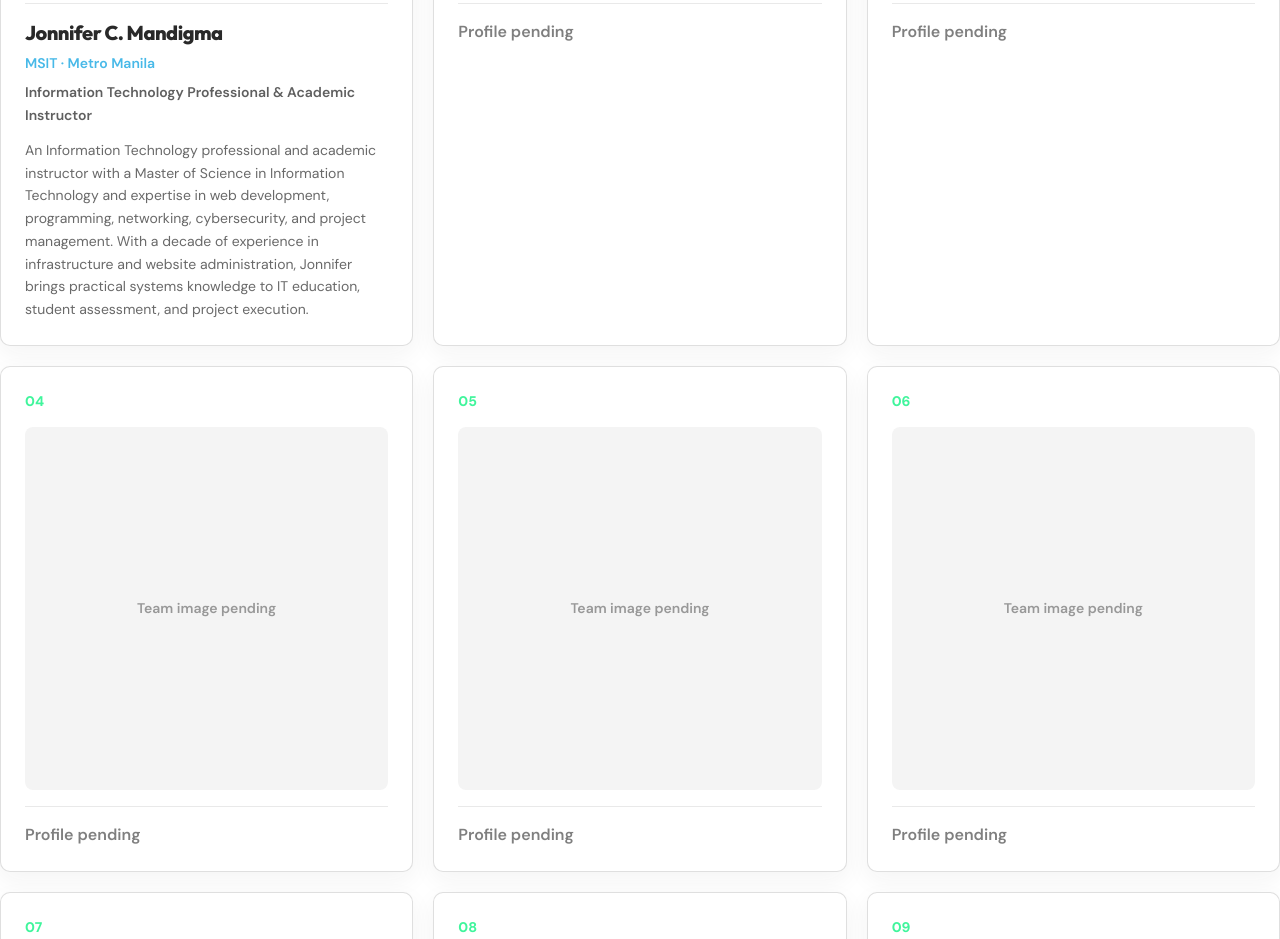
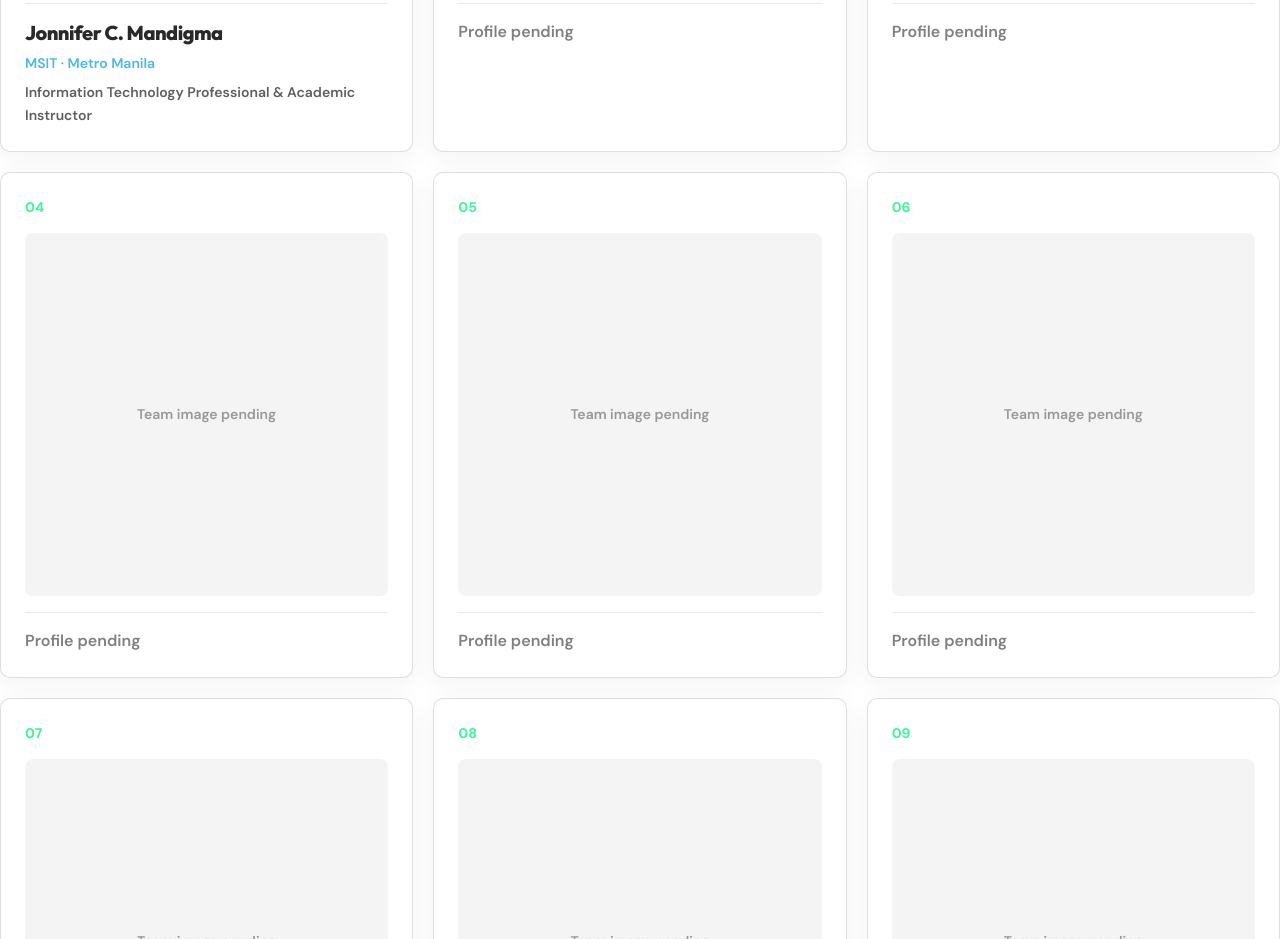
Before and after one commit to gabzy0423/The-Learning-Lab, a Next.js app: page /about/team in a window 1280 px wide. Shown: the part 1640-2579 px from the top of the page. Built offline with nearby package versions, Linux system fonts and the light colour scheme.

Commit message:
Shorten first team profile card

```diff
--- a/app/about/team/page.tsx
+++ b/app/about/team/page.tsx
@@ -116,9 +116,6 @@ export default function MeetTheTeamPage() {
                     <h3 className="font-heading text-xl font-extrabold leading-tight tracking-tight">Jonnifer C. Mandigma</h3>
                     <p className="mt-2 text-sm font-semibold text-brand-cyan-blue">MSIT · Metro Manila</p>
                     <p className="mt-2 text-sm font-semibold leading-relaxed text-brand-charcoal/75">Information Technology Professional &amp; Academic Instructor</p>
-                    <p className="mt-3 text-sm leading-relaxed text-brand-charcoal/70">
-                      An Information Technology professional and academic instructor with a Master of Science in Information Technology and expertise in web development, programming, networking, cybersecurity, and project management. With a decade of experience in infrastructure and website administration, Jonnifer brings practical systems knowledge to IT education, student assessment, and project execution.
-                    </p>
                   </>
                 ) : (
                   <p className="text-base font-semibold text-brand-charcoal/60">Profile pending</p>
```
Also changed, not shown: 1 other file (tests, documents, lock files or other folders).
